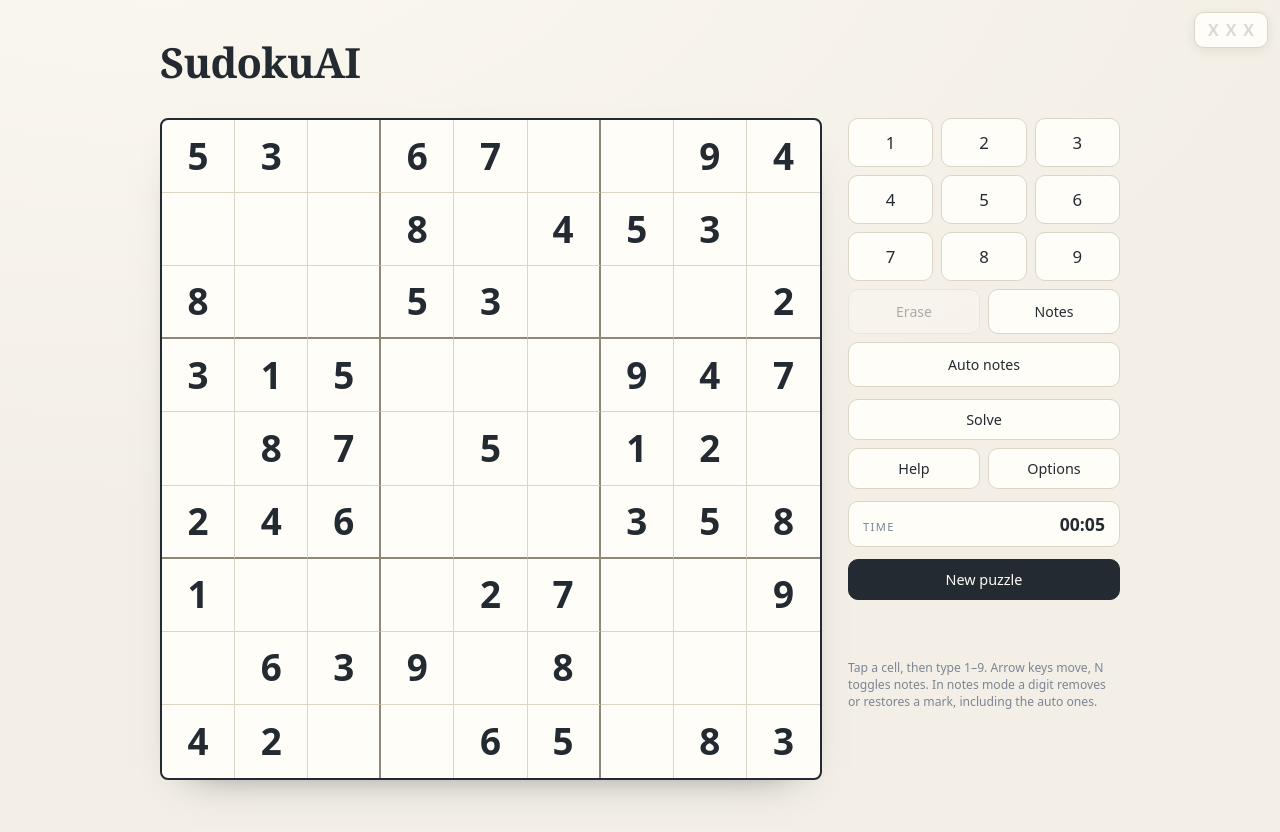
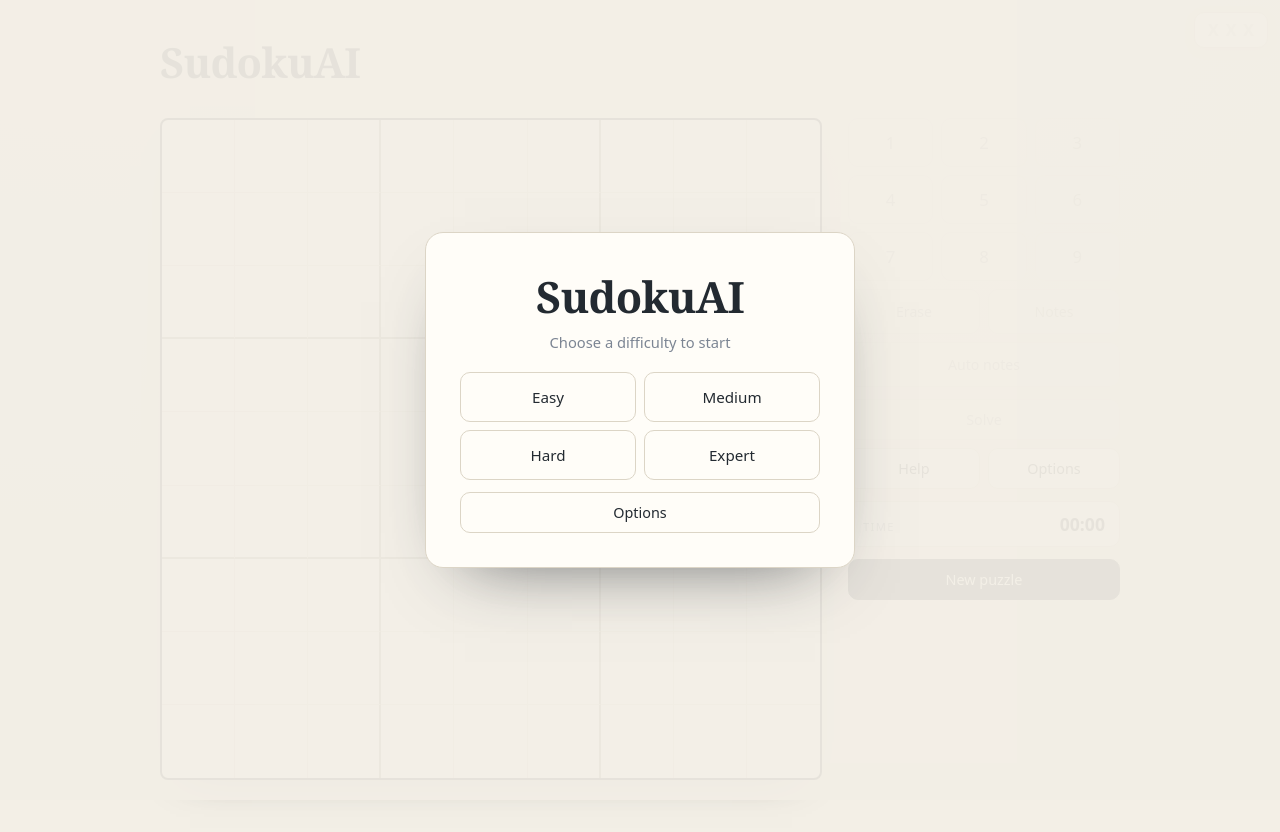
Before and after one commit to aiucci/SudokuAI, a plain HTML site: page index.html in a window 1280 px wide. Drawn offline with Linux system fonts and the light colour scheme.

Commit message:
Add a start screen and tidy up the end of a game.
Ask for a difficulty on load behind a splash that also opens Options, keeping
the grid empty and every control disabled until one is chosen; grey out Notes,
Auto notes and Solve once the game ends; and drop the status and hint text from
under the New puzzle button.

```diff
--- a/index.html
+++ b/index.html
@@ -212,7 +212,8 @@
     transition: background 0.14s ease, border-color 0.14s ease, transform 0.14s ease;
   }
 
-  .btn:hover { border-color: #bdb5a3; transform: translateY(-1px); }
+  .btn:hover:not(:disabled) { border-color: #bdb5a3; transform: translateY(-1px); }
+  .btn:disabled { opacity: 0.35; cursor: default; }
   .btn-primary { background: var(--ink); border-color: var(--ink); color: #fdfbf5; }
   .btn-primary:hover { background: #323b45; border-color: #323b45; }
 
@@ -278,11 +279,71 @@
 
   .option input { flex: none; margin: 2px 0 0; inline-size: 1.05em; block-size: 1.05em; accent-color: var(--accent); }
 
-  .status { min-height: 2.6em; margin: 0; font-size: 0.85rem; line-height: 1.4; color: var(--muted); }
-  .status.good { color: var(--good); }
-  .status.bad { color: var(--bad); }
+  /* Outcomes are announced to screen readers but no longer shown under the controls. */
+  .sr-only {
+    position: absolute;
+    width: 1px;
+    height: 1px;
+    padding: 0;
+    margin: -1px;
+    overflow: hidden;
+    clip: rect(0 0 0 0);
+    white-space: nowrap;
+    border: 0;
+  }
 
-  .hint { margin: 0; font-size: 0.76rem; color: var(--muted); }
+  /* Opening screen: the board stays inert until a difficulty is chosen here. */
+  .splash {
+    position: fixed;
+    inset: 0;
+    z-index: 20;
+    display: flex;
+    align-items: center;
+    justify-content: center;
+    padding: clamp(16px, 4vw, 40px);
+    background: rgba(243, 239, 230, 0.94);
+    animation: splash-in 0.4s ease both;
+  }
+
+  .splash[hidden] { display: none; }
+
+  @keyframes splash-in { from { opacity: 0; } to { opacity: 1; } }
+
+  .splash-card {
+    width: min(430px, 100%);
+    padding: clamp(22px, 4vw, 34px);
+    text-align: center;
+    background: var(--panel);
+    border: 1px solid var(--line);
+    border-radius: 18px;
+    box-shadow: 0 30px 70px -40px rgba(35, 42, 49, 0.75);
+  }
+
+  .splash-card h1 { margin: 0 0 6px; font-size: clamp(2.1rem, 6vw, 2.7rem); }
+  .splash-prompt { margin: 0 0 20px; font-size: 0.92rem; color: var(--muted); }
+
+  .splash-levels {
+    display: grid;
+    grid-template-columns: 1fr 1fr;
+    gap: 8px;
+    margin-bottom: 12px;
+  }
+
+  .splash-levels button {
+    font: inherit;
+    font-size: 0.95rem;
+    padding: 14px 0;
+    background: var(--panel);
+    border: 1px solid var(--line);
+    border-radius: 10px;
+    color: var(--ink);
+    cursor: pointer;
+    transition: background 0.14s ease, border-color 0.14s ease;
+  }
+
+  .splash-levels button:hover { background: #f6f0e4; border-color: #bdb5a3; }
+  #splashOptions { width: 100%; }
+  .splash .btn:hover:not(:disabled) { transform: none; }
 
   @media (max-width: 820px) {
     body { padding: 24px 16px 40px; }
@@ -344,11 +405,24 @@
 
       <button class="btn btn-primary" id="new">New puzzle</button>
 
-      <p class="status" id="status" role="status" aria-live="polite"></p>
-      <p class="hint">Tap a cell, then type 1–9. Arrow keys move, N toggles notes. In notes mode a digit removes or restores a mark, including the auto ones.</p>
+      <p class="sr-only" id="status" role="status" aria-live="polite"></p>
     </aside>
   </section>
 </main>
+
+<div class="splash" id="splash" role="dialog" aria-modal="true" aria-labelledby="splashTitle">
+  <div class="splash-card">
+    <h1 id="splashTitle">SudokuAI</h1>
+    <p class="splash-prompt">Choose a difficulty to start</p>
+    <div class="splash-levels">
+      <button data-splash-level="easy">Easy</button>
+      <button data-splash-level="medium">Medium</button>
+      <button data-splash-level="hard">Hard</button>
+      <button data-splash-level="expert">Expert</button>
+    </div>
+    <button class="btn" id="splashOptions">Options</button>
+  </div>
+</div>
 
 <dialog class="dialog" id="helpDialog" aria-labelledby="helpTitle">
   <h2 id="helpTitle" tabindex="-1">What each control does</h2>
@@ -358,11 +432,11 @@
     <dt>Erase</dt>
     <dd>Clears the selected cell: a wrong number, its notes, and any candidates you crossed off. It stays disabled on givens and on numbers that are already correct.</dd>
     <dt>Notes</dt>
-    <dd>Switches digit taps between filling cells and editing pencil marks.</dd>
+    <dd>Switches digit taps between filling cells and editing pencil marks. It greys out once the game is over or solved.</dd>
     <dt>Auto notes</dt>
-    <dd>Shows every empty cell's legal candidates and keeps them in step with the board. In Notes mode you can cross a candidate off — or put it back — to record a deduction. Cells left with one candidate are tinted green, those with two are tinted blue.</dd>
+    <dd>Shows every empty cell's legal candidates and keeps them in step with the board. In Notes mode you can cross a candidate off — or put it back — to record a deduction. Cells left with one candidate are tinted green, those with two are tinted blue. Like Notes, it greys out once the game is over or solved.</dd>
     <dt>Solve</dt>
-    <dd>Fills in the whole solution and ends the puzzle. Options can animate it cell by cell instead of revealing it at once.</dd>
+    <dd>Fills in the whole solution and ends the puzzle. Options can animate it cell by cell instead of revealing it at once. It greys out once the game is over.</dd>
     <dt>Time</dt>
     <dd>Time spent on this puzzle. It stops when you solve or reveal it.</dd>
     <dt>Mistakes</dt>
@@ -580,7 +654,10 @@ var Sudoku = (function () {
   const notesBtn = document.getElementById("notesBtn");
   const autoBtn = document.getElementById("autoBtn");
   const eraseBtn = document.getElementById("eraseBtn");
+  const solveBtn = document.getElementById("solve");
   const digitButtons = Array.from(pad.querySelectorAll("[data-digit]"));
+  const splashEl = document.getElementById("splash");
+  const splashLevelButtons = Array.from(splashEl.querySelectorAll("[data-splash-level]"));
 
   const cells = [];
   for (let i = 0; i < 81; i++) {
@@ -627,6 +704,7 @@ var Sudoku = (function () {
   let animateSolve = false;               // fill the grid cell by cell when solving
   let solveTicker = null;                 // running solve animation
   let locked = false;                     // solved or revealed: read-only board
+  let started = false;                    // a difficulty has been chosen from the splash
   let errors = 0;                         // wrong digits entered this puzzle
   let startedAt = 0;
   let ticker = null;
@@ -662,9 +740,8 @@ var Sudoku = (function () {
     return String(Math.floor(total / 60)).padStart(2, "0") + ":" + String(total % 60).padStart(2, "0");
   }
 
-  function setStatus(text, tone) {
+  function setStatus(text) {
     statusEl.textContent = text;
-    statusEl.className = "status" + (tone ? " " + tone : "");
   }
 
   function syncNotesButtons() {
@@ -674,12 +751,14 @@ var Sudoku = (function () {
 
   // Notes mode edits the marks; auto notes decides whether they are derived or hand-written.
   function setNotesMode(on) {
+    if (locked) return;
     notesMode = on;
     syncNotesButtons();
     render();
   }
 
   function setAutoNotes(on) {
+    if (locked) return;
     autoNotes = on;
     syncNotesButtons();
     render();
@@ -812,8 +891,11 @@ var Sudoku = (function () {
       filled++;
       if (values[i] === solution[i]) complete[values[i]]++;
     }
-    for (const btn of digitButtons) btn.disabled = complete[Number(btn.dataset.digit)] === 9;
+    for (const btn of digitButtons) btn.disabled = !started || complete[Number(btn.dataset.digit)] === 9;
     eraseBtn.disabled = locked || selected === null || puzzle[selected] !== 0 || values[selected] === solution[selected];
+    notesBtn.disabled = locked;
+    autoBtn.disabled = locked;
+    solveBtn.disabled = locked;
     remainingEl.textContent = String(81 - filled);
 
     for (let n = 0; n < mistakeEls.length; n++) mistakeEls[n].classList.toggle("is-lost", n < errors);
@@ -852,7 +934,27 @@ var Sudoku = (function () {
     clearInterval(ticker);
     ticker = null;
     timerEl.textContent = formatTime(elapsedMs === undefined ? Date.now() - startedAt : elapsedMs);
-    setStatus(message, tone);
+    setStatus(message);
+    notesMode = false;
+    syncNotesButtons();
+    render();
+  }
+
+  // Opening screen: an empty board that stays inert until a difficulty is chosen.
+  function boot() {
+    puzzle = new Array(81).fill(0);
+    solution = new Array(81).fill(0);
+    values = puzzle.slice();
+    notes = new Array(81).fill(0);
+    excluded = new Array(81).fill(0);
+    errors = 0;
+    selected = null;
+    locked = true;
+    started = false;
+    focusDigit = 0;
+    timerEl.textContent = "00:00";
+    document.querySelector("main").inert = true;   // nothing behind the splash is reachable
+    syncNotesButtons();
     render();
   }
 
@@ -868,6 +970,9 @@ var Sudoku = (function () {
     errors = 0;
     selected = null;
     locked = false;
+    started = true;
+    splashEl.hidden = true;
+    document.querySelector("main").inert = false;
     notesMode = false;
     focusDigit = 0;
     syncNotesButtons();
@@ -1013,7 +1118,7 @@ var Sudoku = (function () {
     else erase();
   });
 
-  document.getElementById("solve").addEventListener("click", reveal);
+  solveBtn.addEventListener("click", reveal);
 
   const helpDialog = document.getElementById("helpDialog");
   const optionsDialog = document.getElementById("optionsDialog");
@@ -1089,7 +1194,16 @@ var Sudoku = (function () {
     animateSolve = animateToggle.checked;
   });
 
-  newPuzzle();
+  for (const btn of splashLevelButtons) {
+    btn.addEventListener("click", () => {
+      level = btn.dataset.splashLevel;
+      newPuzzle();
+    });
+  }
+
+  document.getElementById("splashOptions").addEventListener("click", () => openDialog(optionsDialog));
+
+  boot();
 })();
 </script>
 </body>
```
